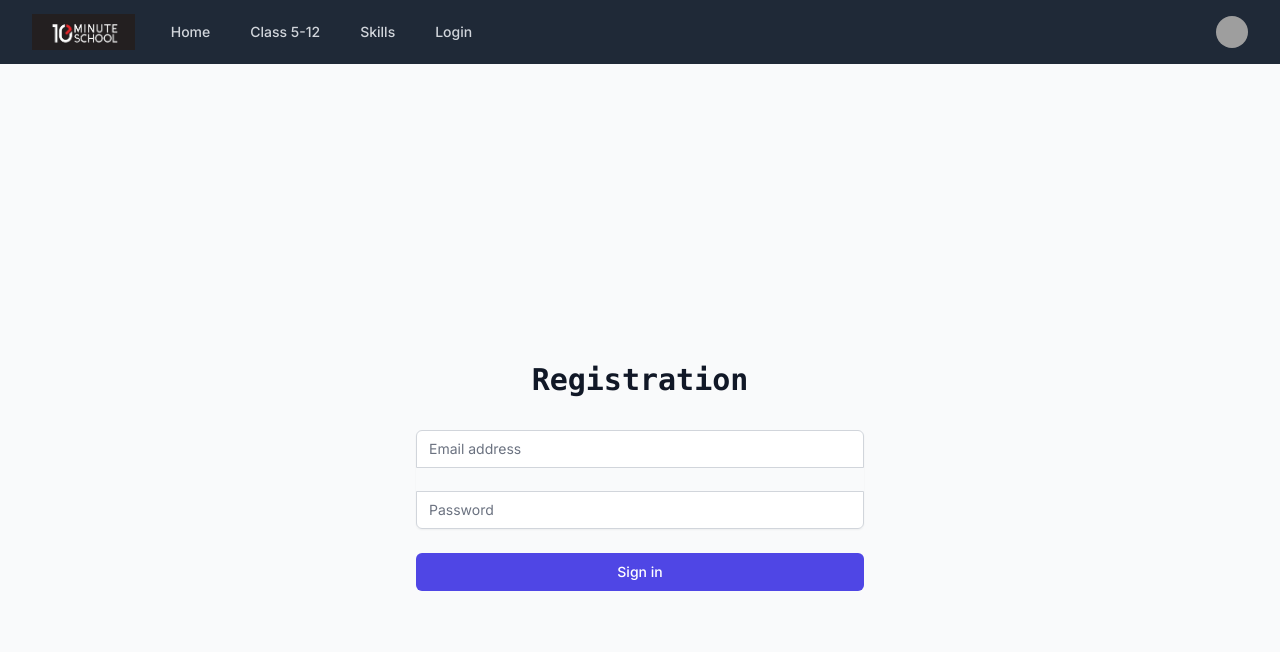
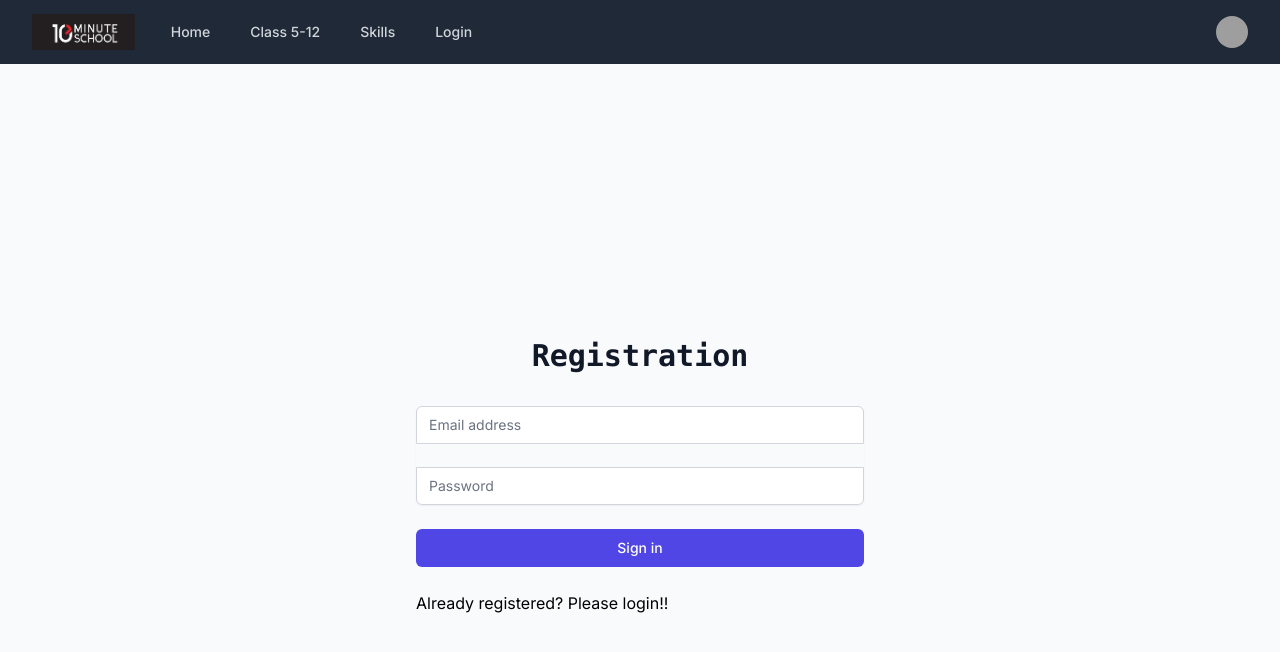
Before and after one commit to nadianewaz/Ed-tech, a Next.js app: page /registration in a window 1280 px wide. Shown: the top 652 px of the page. Built offline with nearby package versions, Linux system fonts and the light colour scheme; grey boxes are pictures that could not be loaded.

Commit message:
login and registration fix

```diff
--- a/src/app/login/page.tsx
+++ b/src/app/login/page.tsx
@@ -74,7 +74,9 @@ const Login= () => {
             </button>
           </div>
           <div>
-          <Link href="/registration">registration</Link>
+            <Link href="/registration">
+              <button> New user? Please register!! </button>
+            </Link>
           </div>
 
         </form>
--- a/src/app/registration/page.tsx
+++ b/src/app/registration/page.tsx
@@ -1,4 +1,5 @@
 'use client';
+import Link from 'next/link';
 import { useState } from 'react';
 
 const Registration= () => {
@@ -72,6 +73,11 @@ const Registration= () => {
               Sign in
             </button>
           </div>
+          <div>
+            <Link href="/login">
+              <button> Already registered? Please login!! </button>
+            </Link>
+          </div>
         </form>
       </div>
     </div>
```
